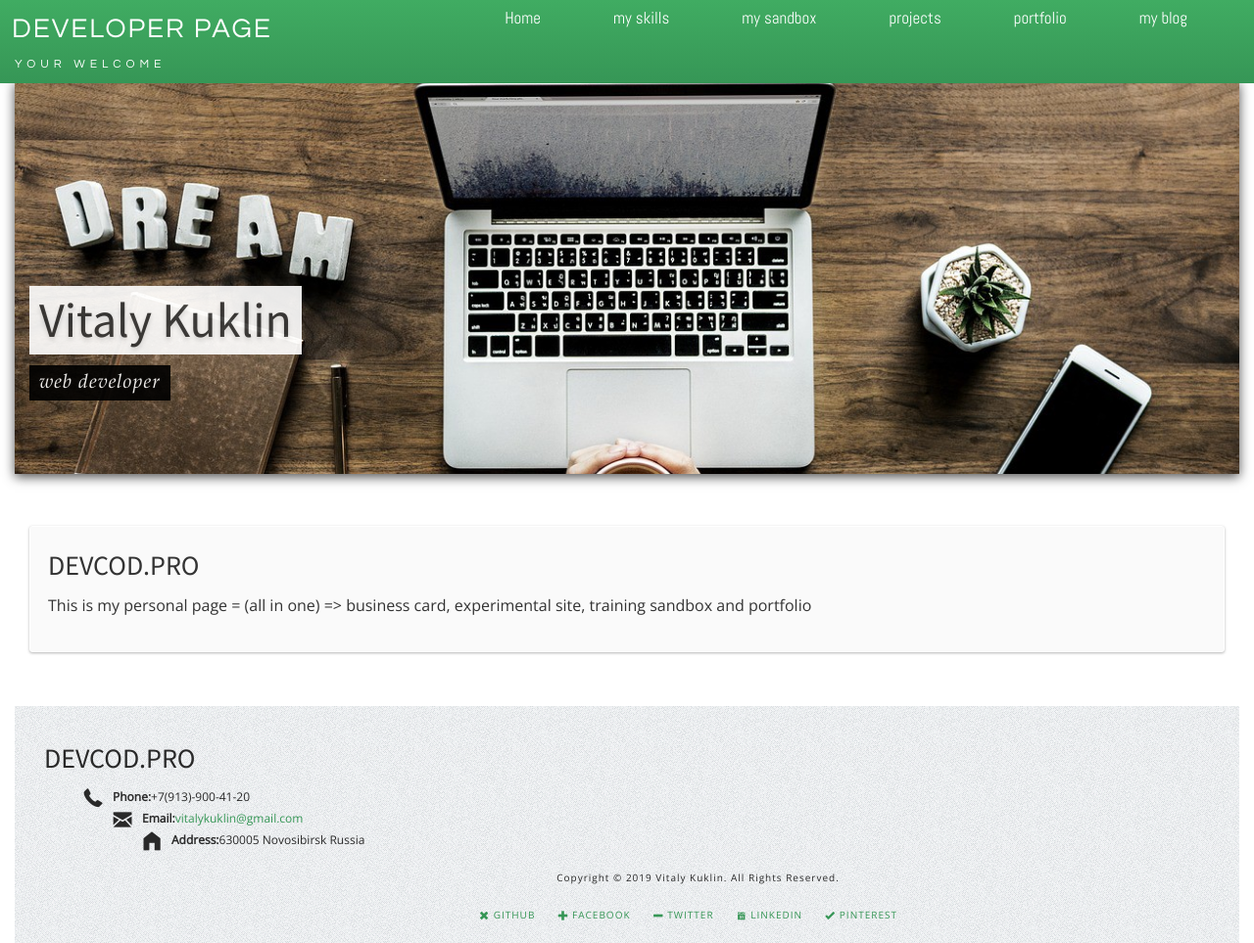
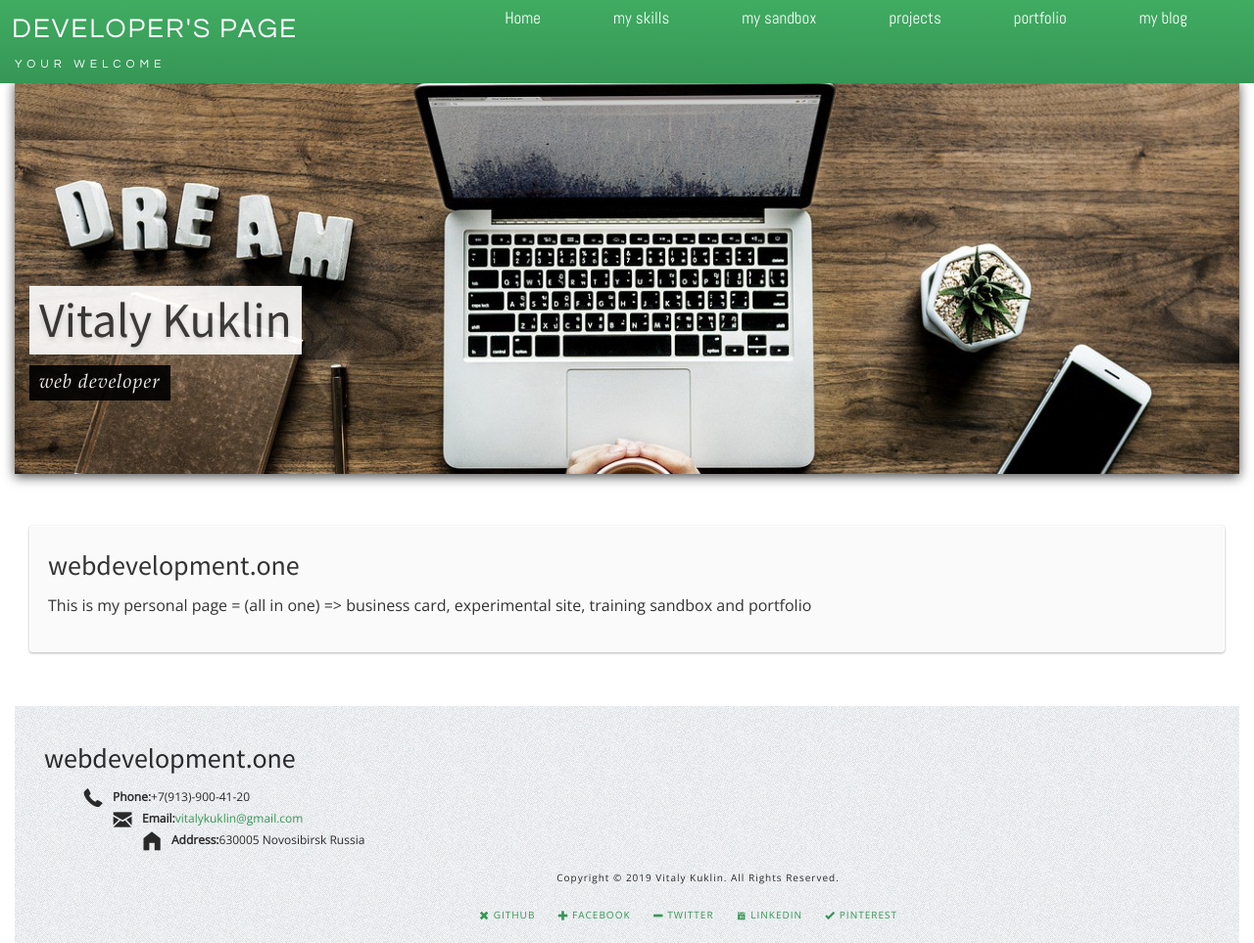
Before and after one commit to kuklinv/webdevelopment.one, a website with bundled scripts: page index.html in a window 1280 px wide. Shown: the whole page at 98% size. Built offline with nearby package versions, Linux system fonts and the light colour scheme; a web font is replaced by a local one.

Commit message:
Feature: refactoring from devcod to webdeveloper [ref: ref to webdeveloper]

```diff
--- a/index.html
+++ b/index.html
@@ -2,13 +2,13 @@
 <html lang="en">
 <head>
     <meta charset="UTF-8">
-    <title>DEVCOD.PRO</title>
+    <title>webdevelopment.one</title>
     <meta name="viewport" content="width=device-width, initial-scale=1.0">
-    <meta name="description" content="Страница разработчика">
+    <meta name="description" content="developer's pages">
     <meta name="keywords"
-          content="web development web-dev javascript node.js npm personal-page software-engineer MERN">
+          content="webdevelopment web-dev javascript node.js npm personal-page software-engineer MERN">
     <meta name="author" content="Vitaly Kuklin">
-    <meta property="og.title" content="developer page"/>
+    <meta property="og.title" content="webdevelopment"/>
     <meta property="og:description" content="Личная страничка разработчика"/>
     <meta property="og:image:type" content="images/cupOfCofee.jpg"/>
     <meta property="og.image" content="images/cupOfCofee.jpg"/>
--- a/scripts/footerComponent/footer.component.js
+++ b/scripts/footerComponent/footer.component.js
@@ -11,7 +11,7 @@ export class FooterComponent extends BaseComponent {
             <div class="container-fluid">
         <div class="row-fluid">
             <div class="col">
-                <h3>DEVCOD.PRO</h3>
+                <h3>webdevelopment.one</h3>
             </div>
             <div class="col">
                 <ul id="contact-info">
--- a/scripts/main.component.js
+++ b/scripts/main.component.js
@@ -25,7 +25,7 @@ export class MainComponent extends BaseComponent {
     }
 
     _initNavigation() {
-        this._navigation = new NavigationComponent({
+        this._navigation = new NavigationComponent({                                     //TODO: unused?
             element: this._element.querySelector('.navigation'),
             navMenuSelect: (selected) => {
                 if (selected === 'home') {
@@ -47,13 +47,13 @@ export class MainComponent extends BaseComponent {
     }
 
     _initHeader() {
-        this._header = new HeaderComponent({
+        this._header = new HeaderComponent({                                                ////TODO: unused?
             element: this._element.querySelector('.myHeader')
         })
     }
 
     _initFooter() {
-        this._footer = new FooterComponent({
+        this._footer = new FooterComponent({                                                  ////TODO: unused?
             element: this._element.querySelector('.myFooter')
         })
     }
--- a/scripts/navigationComponent/navigation.component.js
+++ b/scripts/navigationComponent/navigation.component.js
@@ -37,7 +37,7 @@ export class NavigationComponent extends BaseComponent{
                 <div class="row-fluid">
                     <div class="span12">
                         <div id="divLogo" class="pull-left">
-                            <a href="index.html" id="divSiteTitle">DEVELOPER PAGE</a><br/>
+                            <a href="index.html" id="divSiteTitle">DEVELOPER's PAGE</a><br/>
                             <a href="index.html" id="divTagLine">Your Welcome </a>
                         </div>
                         <div id="divMenuRight" class="pull-right">
--- a/scripts/pagesComponent/pagesContent/blog.component.js
+++ b/scripts/pagesComponent/pagesContent/blog.component.js
@@ -18,7 +18,7 @@ export class BlogComponent extends BaseComponent{
                     <div class="span4 sidebar">
 
                         <div class="sidebox">
-                            <h3 class="sidebox-title">DEVCOD.PRO</h3>
+                            <h3 class="sidebox-title">webdevelopment.one</h3>
                             <p>Blog page </p>
                         </div>
                     </div>
--- a/scripts/pagesComponent/pagesContent/home.component.js
+++ b/scripts/pagesComponent/pagesContent/home.component.js
@@ -17,7 +17,7 @@ export class HomeComponent extends BaseComponent{
                     <div class="span4 sidebar">
 
                         <div class="sidebox">
-                            <h3 class="sidebox-title">DEVCOD.PRO</h3>
+                            <h3 class="sidebox-title">webdevelopment.one</h3>
                             <p>This is my personal page = (all in one) => business card,
                              experimental site, training sandbox and portfolio
                              </p>
--- a/scripts/pagesComponent/pagesContent/portfolio.component.js
+++ b/scripts/pagesComponent/pagesContent/portfolio.component.js
@@ -18,7 +18,7 @@ export class PortfolioComponent extends BaseComponent{
                     <div class="span4 sidebar">
 
                         <div class="sidebox">
-                            <h3 class="sidebox-title">DEVCOD.PRO</h3>
+                            <h3 class="sidebox-title">webdevelopment.one</h3>
                             <p>Portfolio page </p>
                         </div>
                     </div>
--- a/scripts/pagesComponent/pagesContent/projects.component.js
+++ b/scripts/pagesComponent/pagesContent/projects.component.js
@@ -18,7 +18,7 @@ export class ProjectsComponent extends BaseComponent{
                     <div class="span4 sidebar">
 
                         <div class="sidebox">
-                            <h3 class="sidebox-title">DEVCOD.PRO</h3>
+                            <h3 class="sidebox-title">webdevelopment.one</h3>
                             <p>Projects page </p>
                         </div>
                     </div>
--- a/scripts/pagesComponent/pagesContent/sandbox.component.js
+++ b/scripts/pagesComponent/pagesContent/sandbox.component.js
@@ -18,7 +18,7 @@ export class SandboxComponent extends BaseComponent{
                     <div class="span4 sidebar">
 
                         <div class="sidebox">
-                            <h3 class="sidebox-title">DEVCOD.PRO</h3>
+                            <h3 class="sidebox-title">webdevelopment.one</h3>
                             <p>Sandbox Page</p>
                         </div>
                     </div>
```
